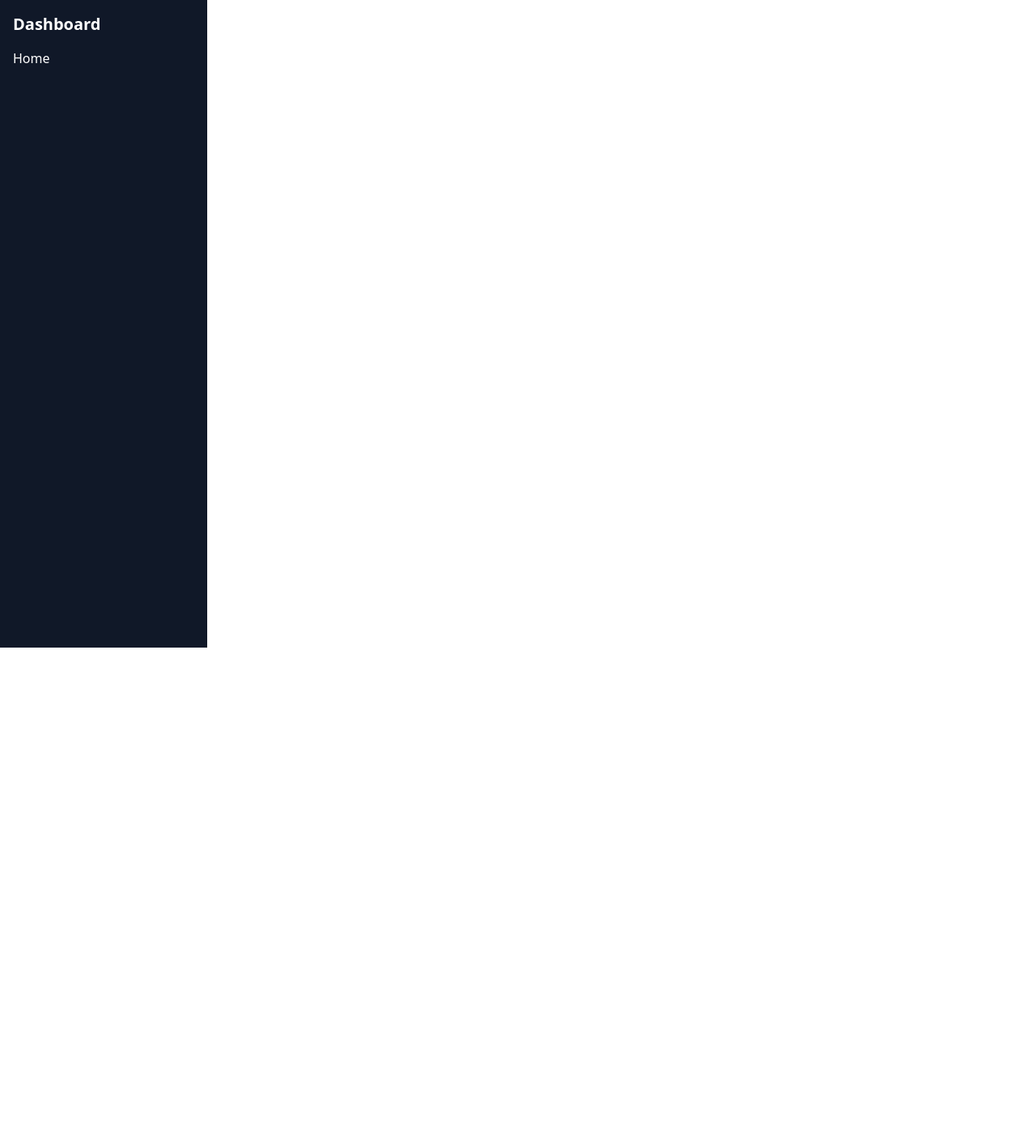
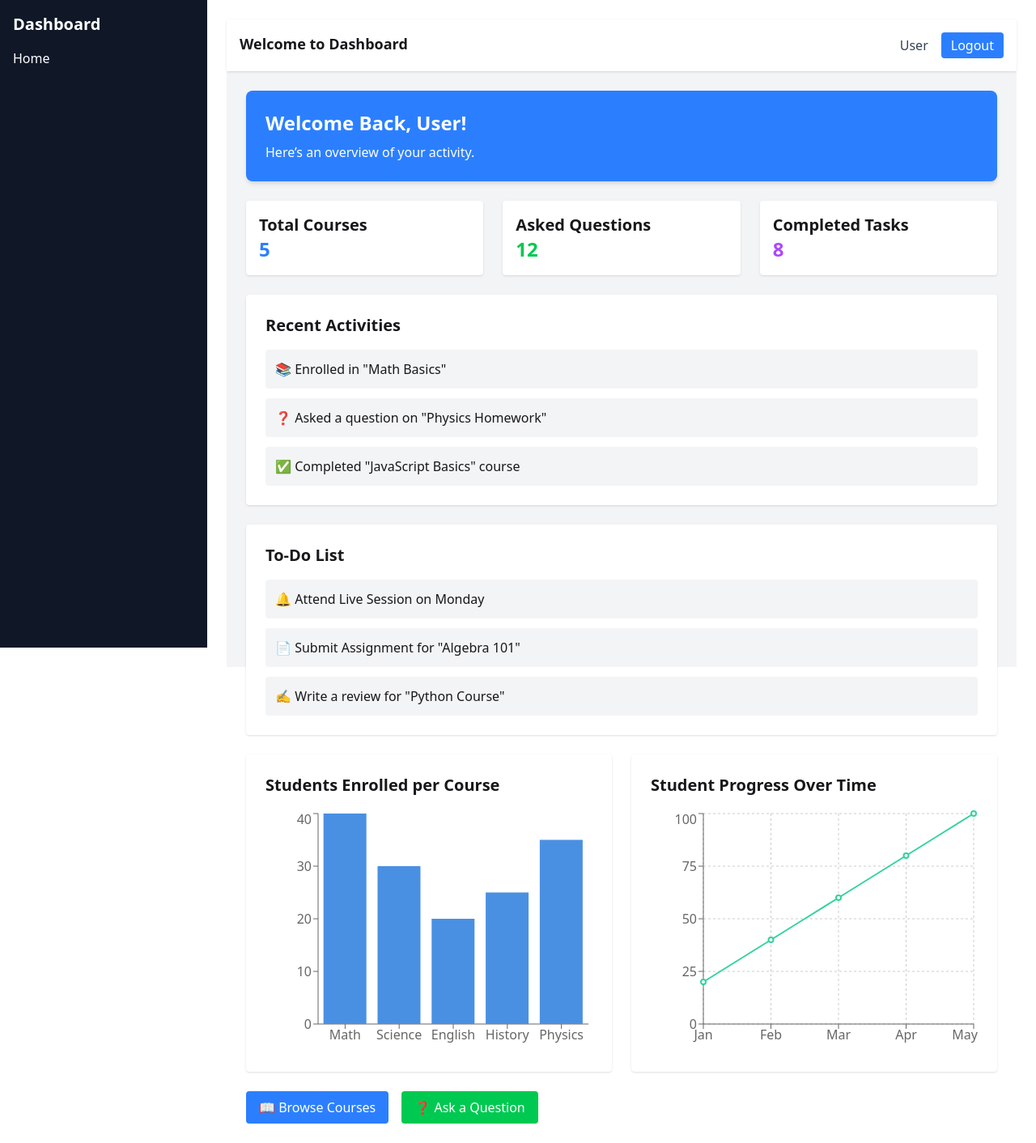
Before and after one commit to developernagor/home-tutor-client, a React (Vite) app: page /dashboard in a window 1280 px wide. Shown: the whole page at 81% size. Before the commit the page ends 800 px from the top, so only its background shows below. Built offline with nearby package versions, Linux system fonts and the light colour scheme.

Commit message:
Added some sections for Dashboard Home page

```diff
--- a/package.json
+++ b/package.json
@@ -15,7 +15,9 @@
     "axios": "^1.8.4",
     "react": "^19.0.0",
     "react-dom": "^19.0.0",
+    "react-icons": "^5.5.0",
     "react-router": "^7.4.0",
+    "recharts": "^2.15.1",
     "sweetalert2": "^11.17.2",
     "tailwindcss": "^4.0.15",
     "uuid": "^11.1.0"
--- a/src/App.jsx
+++ b/src/App.jsx
@@ -36,7 +36,7 @@ function App() {
 
       {/* Protected Dashboard Routes */}
       <Route path="/dashboard" element={isAuthenticated ? <DashboardLayout /> : <Navigate to="/login" />} >
-        <Route path="home" element={<DashboardHome />} />
+        <Route index element={<DashboardHome />} />
         {/* <Route path="analytics" element={<Analytics />} />
         <Route path="settings" element={<Settings />} /> */}
       </Route>
--- a/src/components/DashboardHome.jsx
+++ b/src/components/DashboardHome.jsx
@@ -1,27 +1,27 @@
 import React, { useState } from 'react'
+import { FaBars } from "react-icons/fa";
+import WelcomeDashboard from './DashboardHomePage/WelcomeDashboard';
+import QuickStats from './DashboardHomePage/QuickStats';
+import RecentActivities from './DashboardHomePage/RecentActivities';
+import ToDoList from './DashboardHomePage/ToDoList';
+import GraphAnalytics from './DashboardHomePage/GraphAnalytics';
+import QuickActions from './DashboardHomePage/QuickActions';
 
 function DashboardHome() {
     const [isSidebarOpen, setIsSidebarOpen] = useState(true);
   return (
     <div className="flex h-screen bg-gray-100">
       {/* Sidebar */}
-      <aside className={`bg-gray-900 text-white w-64 p-4 transition-transform ${isSidebarOpen ? "block" : "hidden"} md:block`}>
-        <h2 className="text-xl font-bold">Dashboard</h2>
-        <ul className="mt-4 space-y-2">
-          <li className="p-2 rounded hover:bg-gray-700 cursor-pointer">Home</li>
-          <li className="p-2 rounded hover:bg-gray-700 cursor-pointer">Analytics</li>
-          <li className="p-2 rounded hover:bg-gray-700 cursor-pointer">Settings</li>
-        </ul>
-      </aside>
+
 
       {/* Main Content */}
       <div className="flex-1 flex flex-col">
         {/* Navbar */}
         <nav className="bg-white shadow p-4 flex justify-between">
           <button onClick={() => setIsSidebarOpen(!isSidebarOpen)} className="md:hidden text-gray-700">
-            ☰
+          <FaBars />
           </button>
-          <h1 className="text-lg font-semibold">Welcome to Dashboard</h1>
+          <h1 className="text-lg font-semibold hidden md:block">Welcome to Dashboard</h1>
           <div className="flex items-center space-x-4">
             <span className="text-gray-700">User</span>
             <button className="bg-blue-500 px-3 py-1 text-white rounded">Logout</button>
@@ -30,11 +30,12 @@ function DashboardHome() {
 
         {/* Content Area */}
         <main className="p-6">
-          <div className="grid grid-cols-1 md:grid-cols-2 lg:grid-cols-3 gap-6">
-            <div className="bg-white p-4 rounded shadow">Card 1</div>
-            <div className="bg-white p-4 rounded shadow">Card 2</div>
-            <div className="bg-white p-4 rounded shadow">Card 3</div>
-          </div>
+          <WelcomeDashboard></WelcomeDashboard>
+          <QuickStats></QuickStats>
+          <RecentActivities></RecentActivities>
+          <ToDoList></ToDoList>
+          <GraphAnalytics></GraphAnalytics>
+          <QuickActions></QuickActions>
         </main>
       </div>
     </div>
--- /dev/null
+++ b/src/components/DashboardHomePage/GraphAnalytics.jsx
@@ -0,0 +1,56 @@
+import React from 'react'
+import { BarChart, Bar, XAxis, YAxis, Tooltip, ResponsiveContainer, LineChart, Line, CartesianGrid } from 'recharts';
+
+function GraphAnalytics() {
+
+  const barChartData = [
+    { name: 'Math', students: 40 },
+    { name: 'Science', students: 30 },
+    { name: 'English', students: 20 },
+    { name: 'History', students: 25 },
+    { name: 'Physics', students: 35 },
+  ];
+
+  const lineChartData = [
+    { month: 'Jan', progress: 20 },
+    { month: 'Feb', progress: 40 },
+    { month: 'Mar', progress: 60 },
+    { month: 'Apr', progress: 80 },
+    { month: 'May', progress: 100 },
+  ];
+
+
+  return (
+    <div className="grid grid-cols-1 md:grid-cols-2 gap-6 mt-6">
+        {/* Bar Chart */}
+        <div className="bg-white p-6 rounded shadow">
+          <h2 className="text-xl font-bold mb-4">Students Enrolled per Course</h2>
+          <ResponsiveContainer width="100%" height={300}>
+            <BarChart data={barChartData}>
+              <XAxis dataKey="name" />
+              <YAxis />
+              <Tooltip />
+              <Bar dataKey="students" fill="#4A90E2" />
+            </BarChart>
+          </ResponsiveContainer>
+        </div>
+
+        {/* Line Chart */}
+        <div className="bg-white p-6 rounded shadow">
+          <h2 className="text-xl font-bold mb-4">Student Progress Over Time</h2>
+          <ResponsiveContainer width="100%" height={300}>
+            <LineChart data={lineChartData}>
+              <CartesianGrid strokeDasharray="3 3" />
+              <XAxis dataKey="month" />
+              <YAxis />
+              <Tooltip />
+              <Line type="monotone" dataKey="progress" stroke="#34D399" strokeWidth={2} />
+            </LineChart>
+          </ResponsiveContainer>
+        </div>
+      </div>
+
+  )
+}
+
+export default GraphAnalytics;
--- /dev/null
+++ b/src/components/DashboardHomePage/QuickActions.jsx
@@ -0,0 +1,13 @@
+import React from 'react'
+
+function QuickActions() {
+  return (
+    <div className="mt-6 flex gap-4">
+        <button className="bg-blue-500 text-white px-4 py-2 rounded">📖 Browse Courses</button>
+        <button className="bg-green-500 text-white px-4 py-2 rounded">❓ Ask a Question</button>
+      </div>
+
+  )
+}
+
+export default QuickActions
--- /dev/null
+++ b/src/components/DashboardHomePage/QuickStats.jsx
@@ -0,0 +1,22 @@
+import React from 'react'
+
+function QuickStats() {
+  return (
+    <div className="grid grid-cols-1 md:grid-cols-3 gap-6 mt-6">
+        <div className="bg-white p-4 rounded shadow">
+          <h2 className="text-xl font-bold">Total Courses</h2>
+          <p className="text-2xl text-blue-500 font-bold">5</p>
+        </div>
+        <div className="bg-white p-4 rounded shadow">
+          <h2 className="text-xl font-bold">Asked Questions</h2>
+          <p className="text-2xl text-green-500 font-bold">12</p>
+        </div>
+        <div className="bg-white p-4 rounded shadow">
+          <h2 className="text-xl font-bold">Completed Tasks</h2>
+          <p className="text-2xl text-purple-500 font-bold">8</p>
+        </div>
+      </div>
+  )
+}
+
+export default QuickStats
--- /dev/null
+++ b/src/components/DashboardHomePage/RecentActivities.jsx
@@ -0,0 +1,16 @@
+import React from 'react'
+
+function RecentActivities() {
+  return (
+    <div className="bg-white p-6 rounded shadow mt-6">
+        <h2 className="text-xl font-bold mb-4">Recent Activities</h2>
+        <ul className="space-y-3">
+          <li className="p-3 bg-gray-100 rounded">📚 Enrolled in "Math Basics"</li>
+          <li className="p-3 bg-gray-100 rounded">❓ Asked a question on "Physics Homework"</li>
+          <li className="p-3 bg-gray-100 rounded">✅ Completed "JavaScript Basics" course</li>
+        </ul>
+      </div>
+  )
+}
+
+export default RecentActivities
--- /dev/null
+++ b/src/components/DashboardHomePage/ToDoList.jsx
@@ -0,0 +1,16 @@
+import React from 'react'
+
+function ToDoList() {
+  return (
+    <div className="bg-white p-6 rounded shadow mt-6">
+        <h2 className="text-xl font-bold mb-4">To-Do List</h2>
+        <ul className="space-y-3">
+          <li className="p-3 bg-gray-100 rounded">🔔 Attend Live Session on Monday</li>
+          <li className="p-3 bg-gray-100 rounded">📄 Submit Assignment for "Algebra 101"</li>
+          <li className="p-3 bg-gray-100 rounded">✍️ Write a review for "Python Course"</li>
+        </ul>
+      </div>
+  )
+}
+
+export default ToDoList
--- /dev/null
+++ b/src/components/DashboardHomePage/WelcomeDashboard.jsx
@@ -0,0 +1,12 @@
+import React from 'react'
+
+function WelcomeDashboard() {
+  return (
+    <div className="bg-blue-500 text-white p-6 rounded-lg shadow-md">
+        <h1 className="text-2xl font-bold">Welcome Back, User!</h1>
+        <p className="mt-2">Here’s an overview of your activity.</p>
+      </div>
+  )
+}
+
+export default WelcomeDashboard
```
Also changed, not shown: 1 other file (tests, documents, lock files or other folders).
